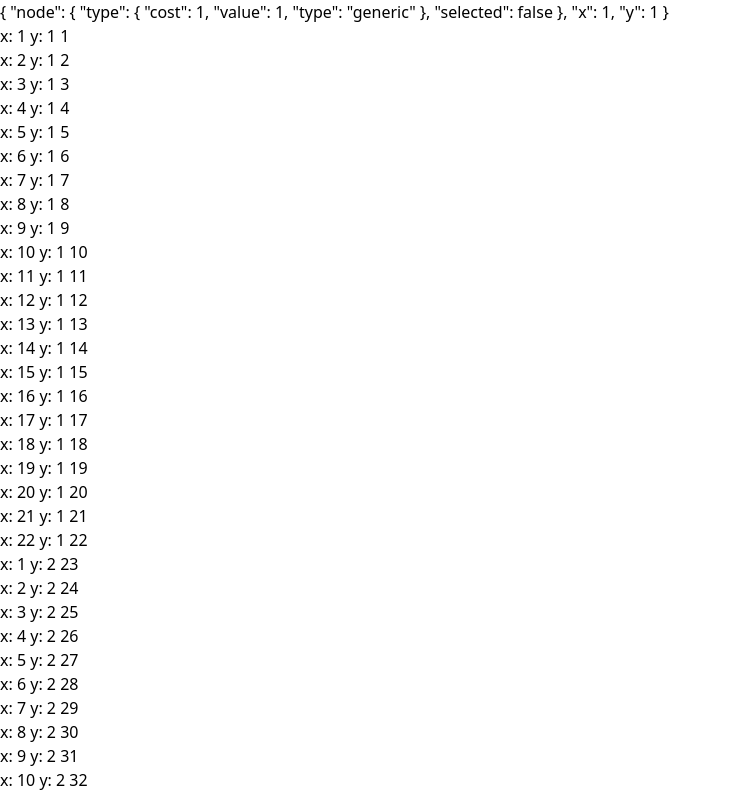
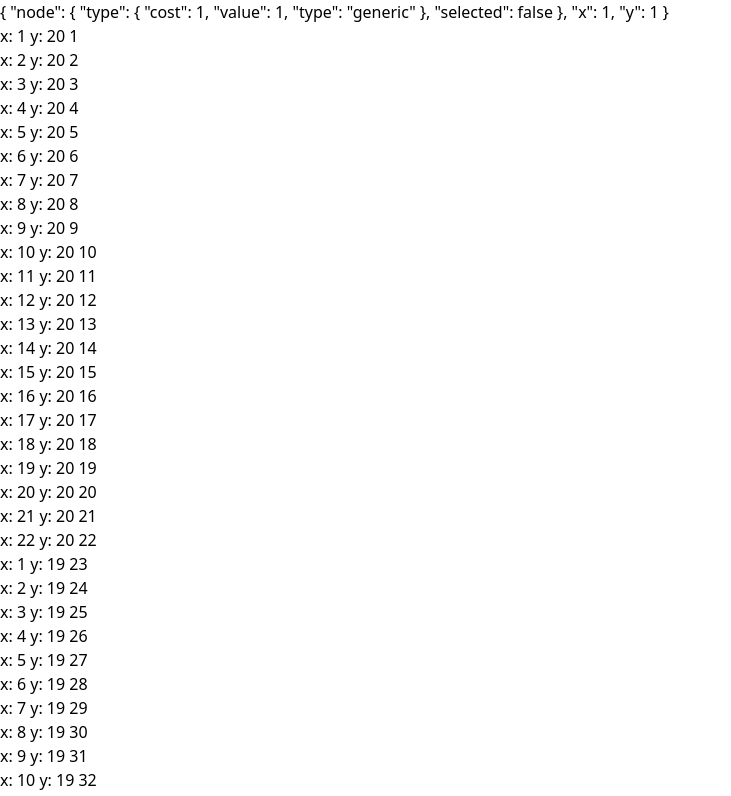
Before and after one commit to weatbix-kid/bbq-skill, a Vue app: page / in a window 1280 px wide. Shown: the top 796 px of the page, without its empty margins (0-731 px from the left). Built offline with nearby package versions, Linux system fonts and the light colour scheme.

Commit message:
grid right way around

```diff
--- a/src/components/TestComponent.vue
+++ b/src/components/TestComponent.vue
@@ -33,11 +33,13 @@ const cell : Ref<Cell> = ref({
 
 const cells = computed(() => {
   let cells = []
-  for (let rowIndex = 1; rowIndex <= 20; rowIndex++) {        // rows
-    for (let colIndex = 1; colIndex <= 22; colIndex++) {      // columns
+  const rows : number = 20
+  const columns : number = 22
+  for (let rowIndex = 1; rowIndex <= rows; rowIndex++) {           // rows
+    for (let colIndex = 1; colIndex <= columns; colIndex++) {      // columns
       let newCell = JSON.parse(JSON.stringify(cell.value))
       newCell.x = colIndex
-      newCell.y = rowIndex
+      newCell.y = rows - rowIndex + 1
       cells.push(newCell)
     }
   }
@@ -51,6 +53,7 @@ function logPos(x: number, y: number) {
 
 function getPos (x: number, y: number) : number {
   const columns = 22
-  return (columns * y) - (columns - x)
+  const rows = 20
+  return columns * (rows - y) - (columns - x) + columns;
 }
 </script>
```
